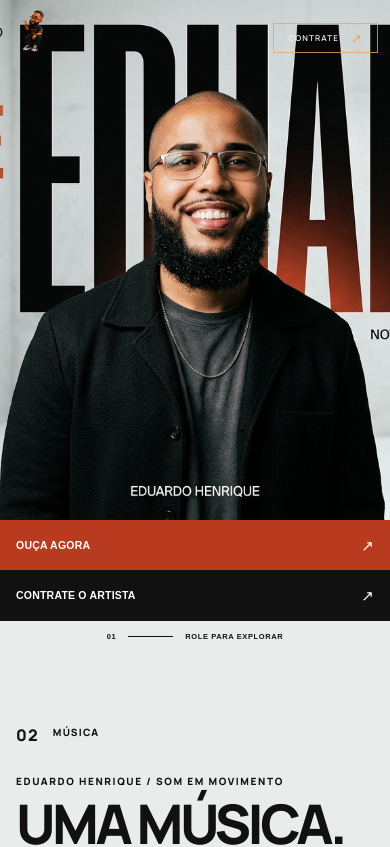
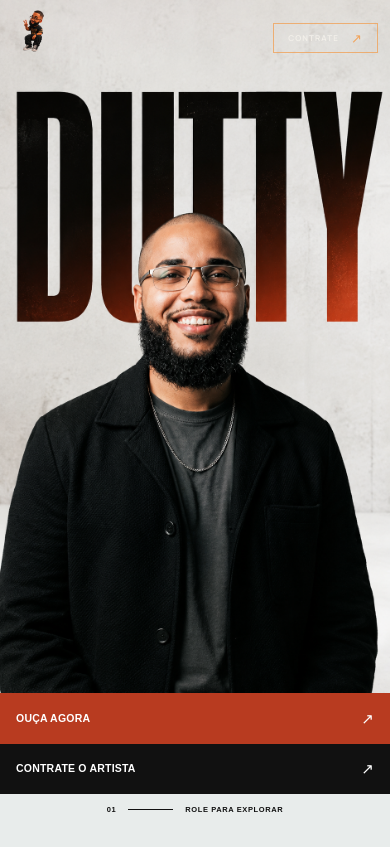
Before and after one commit to Goesxz/LandingPage-Dutty, a React (Vite) app: page / in a window 390 px wide. Shown: the top 847 px of the page. Built offline with nearby package versions, Linux system fonts and the light colour scheme.

Commit message:
Adiciona hero responsivo para mobile

```diff
--- a/src/sections/Hero/Hero.css
+++ b/src/sections/Hero/Hero.css
@@ -1,8 +1,7 @@
 /* =========================================================
    HERO — Eduardo Henrique
-   A arte de hero-img.jpg já contém a tipografia e a direção
-   visual. O Hero adiciona somente navegação/CTA sem duplicar
-   elementos que já estão dentro da imagem.
+   Desktop: hero-img.jpg
+   Mobile: heroimg-celular.jpg
    ========================================================= */
 
 .hero {
@@ -22,11 +21,6 @@
   background: var(--hero-paper);
 }
 
-/*
- * A arte ocupa todo o Hero. Em telas largas ela é mantida no centro,
- * sem deformação. O object-position levemente acima evita cortar a
- * cabeça do artista quando a janela é mais alta que a arte.
- */
 .hero__art {
   position: absolute;
   inset: 0;
@@ -41,6 +35,12 @@
   background: var(--hero-paper);
 }
 
+.hero__art picture {
+  display: block;
+  width: 100%;
+  height: 100%;
+}
+
 .hero__image {
   display: block;
 
@@ -52,16 +52,15 @@
   object-fit: cover;
   object-position: center center;
 }
-/*
- * Pequena proteção para a leitura do conteúdo externo do site.
- * Não cobre a arte com uma camada escura.
- */
+
+/* Proteção visual mínima */
 .hero::after {
   content: '';
   position: absolute;
   inset: 0;
   z-index: 1;
   pointer-events: none;
+
   background: linear-gradient(
     to bottom,
     rgba(255, 255, 255, 0.04),
@@ -71,15 +70,17 @@
   );
 }
 
-/*
- * Os CTAs ficam fora da fotografia visualmente: um pequeno bloco
- * editorial no rodapé. Assim eles não atravessam o rosto/corpo.
- */
+/* =========================================================
+   AÇÕES
+   ========================================================= */
+
 .hero__actions {
   position: absolute;
   z-index: 5;
+
   right: clamp(1.25rem, 3vw, 3.25rem);
   bottom: clamp(4rem, 7vw, 5.5rem);
+
   display: flex;
   align-items: stretch;
   gap: 0;
@@ -88,21 +89,30 @@
 .hero__action {
   min-width: clamp(11.5rem, 16vw, 14.5rem);
   min-height: 3.65rem;
+
   display: inline-flex;
   align-items: center;
   justify-content: space-between;
+
   gap: 1.5rem;
   padding: 0 1.2rem;
+
   border: 1px solid var(--hero-ink);
   border-radius: 0;
+
   text-decoration: none;
+
   font-family: Arial, Helvetica, sans-serif;
   font-size: 0.7rem;
   font-weight: 800;
   line-height: 1;
   letter-spacing: 0.02em;
   text-transform: uppercase;
-  transition: background-color 180ms ease, color 180ms ease, transform 180ms ease;
+
+  transition:
+    background-color 180ms ease,
+    color 180ms ease,
+    transform 180ms ease;
 }
 
 .hero__action--listen {
@@ -123,43 +133,62 @@
 
 .hero__action:hover {
   transform: translateY(-2px);
+
   background: var(--hero-ink);
   border-color: var(--hero-ink);
   color: #ffffff;
 }
 
-/* Linha de informação mínima no rodapé, sem competir com a arte. */
+/* =========================================================
+   RODAPÉ DO HERO
+   ========================================================= */
+
 .hero__footer {
   position: absolute;
   z-index: 4;
+
   left: clamp(1.25rem, 3vw, 3.25rem);
   bottom: clamp(1.25rem, 2.2vw, 1.8rem);
+
   display: flex;
   align-items: center;
+
   gap: 0.8rem;
+
   color: var(--hero-ink);
+
   font-family: Arial, Helvetica, sans-serif;
   font-size: 0.55rem;
   font-weight: 800;
   letter-spacing: 0.08em;
   line-height: 1;
+
   mix-blend-mode: multiply;
 }
 
 .hero__rule {
   width: clamp(3rem, 8vw, 7rem);
   height: 1px;
+
   background: currentColor;
 }
 
+/* =========================================================
+   ACESSIBILIDADE
+   ========================================================= */
+
 .sr-only {
   position: absolute;
+
   width: 1px;
   height: 1px;
+
   padding: 0;
   margin: -1px;
+
   overflow: hidden;
   clip: rect(0, 0, 0, 0);
+
   white-space: nowrap;
   border: 0;
 }
@@ -170,80 +199,99 @@
 }
 
 /* =========================================================
-   MOBILE / TABLET
-   Layout muda de "tudo sobreposto na foto" para uma pilha
-   vertical: foto (mais alta, menos cortada) → botões → info.
-   Nada fica mais escondido por cima da imagem.
+   TABLET / MOBILE
+   Usa heroimg-celular.jpg
    ========================================================= */
 
 @media (max-width: 900px) {
   .hero {
     min-height: auto;
-    overflow: visible;
 
     display: flex;
     flex-direction: column;
+
+    overflow: hidden;
   }
 
   .hero::after {
-    /* protegia legibilidade de texto sobre a foto; não é
-       mais necessário já que nada fica sobreposto na imagem */
     display: none;
   }
 
   .hero__art {
+    position: relative;
+    inset: auto;
+
     order: 1;
 
-    position: relative;
-    inset: auto;
     width: 100%;
-    aspect-ratio: 4 / 5;
+    height: auto;
+
+    aspect-ratio: 9 / 16;
+
+    overflow: hidden;
+  }
+
+  .hero__art picture {
+    width: 100%;
+    height: 100%;
   }
 
   .hero__image {
     width: 100%;
     height: 100%;
+
     object-fit: cover;
-    object-position: center 20%;
+    object-position: center center;
   }
 
   .hero__actions {
+    position: relative;
+
+    right: auto;
+    bottom: auto;
+
     order: 2;
 
-    position: relative;
-    right: auto;
-    bottom: auto;
     display: grid;
     grid-template-columns: 1fr 1fr;
+
     width: 100%;
   }
 
   .hero__action {
     min-width: 0;
     min-height: 3.6rem;
+
     padding-inline: 1rem;
   }
 
   .hero__footer {
-    order: 3;
+    position: relative;
 
-    position: relative;
     left: auto;
     bottom: auto;
 
+    order: 3;
+
     width: 100%;
+
     justify-content: center;
 
     padding: 14px clamp(1rem, 4vw, 1.75rem);
 
     background: var(--hero-paper);
+
     mix-blend-mode: normal;
   }
 }
 
+/* =========================================================
+   CELULAR
+   ========================================================= */
+
 @media (max-width: 560px) {
   .hero__art {
-    aspect-ratio: 3 / 4;
+    aspect-ratio: 9 / 16;
   }
 
   .hero__actions {
@@ -262,10 +310,13 @@
 
   .hero__footer {
     padding: 12px 1rem;
-
     font-size: 0.5rem;
   }
 }
+
+/* =========================================================
+   REDUÇÃO DE MOVIMENTO
+   ========================================================= */
 
 @media (prefers-reduced-motion: reduce) {
   .hero__action {
--- a/src/sections/Hero/Hero.jsx
+++ b/src/sections/Hero/Hero.jsx
@@ -1,37 +1,75 @@
+import heroImageDesktop from '../../assets/images/hero-img.jpg'
+import heroImageMobile from '../../assets/images/heroimg-celular.png'
 import './Hero.css'
 
 function Hero() {
   return (
-    <section className="hero" id="inicio" aria-labelledby="hero-title">
-      <h1 id="hero-title" className="sr-only">
+    <section
+      className="hero"
+      id="inicio"
+      aria-labelledby="hero-title"
+    >
+      <h1
+        id="hero-title"
+        className="sr-only"
+      >
         Eduardo Henrique — O pagode que faz a galera cantar.
       </h1>
 
-      <div className="hero__art" aria-hidden="true">
+      <div
+        className="hero__art"
+        aria-hidden="true"
+      >
+        <picture>
+          <source
+            media="(max-width: 900px)"
+            srcSet={heroImageMobile}
+          />
+
           <img
             className="hero__image"
-          src="/src/assets/images/hero-img.jpg"
+            src={heroImageDesktop}
             alt=""
             fetchPriority="high"
             decoding="async"
           />
+        </picture>
       </div>
 
-      <div className="hero__actions" aria-label="Ações principais">
-        <a href="#musica" className="hero__action hero__action--listen">
+      <div
+        className="hero__actions"
+        aria-label="Ações principais"
+      >
+        <a
+          href="#musica"
+          className="hero__action hero__action--listen"
+        >
           <span>Ouça agora</span>
           <span aria-hidden="true">↗</span>
         </a>
-        <a href="#contrate" className="hero__action hero__action--book">
+
+        <a
+          href="#contrate"
+          className="hero__action hero__action--book"
+        >
           <span>Contrate o artista</span>
           <span aria-hidden="true">↗</span>
         </a>
       </div>
 
-      <div className="hero__footer" aria-hidden="true">
-        <span className="hero__index">01</span>
+      <div
+        className="hero__footer"
+        aria-hidden="true"
+      >
+        <span className="hero__index">
+          01
+        </span>
+
         <span className="hero__rule" />
-        <span className="hero__scroll">ROLE PARA EXPLORAR</span>
+
+        <span className="hero__scroll">
+          ROLE PARA EXPLORAR
+        </span>
       </div>
     </section>
   )
```
Also changed, not shown: src/assets/images/heroimg-celular.png (added). Lines whose indentation alone changed are shown as unchanged.
